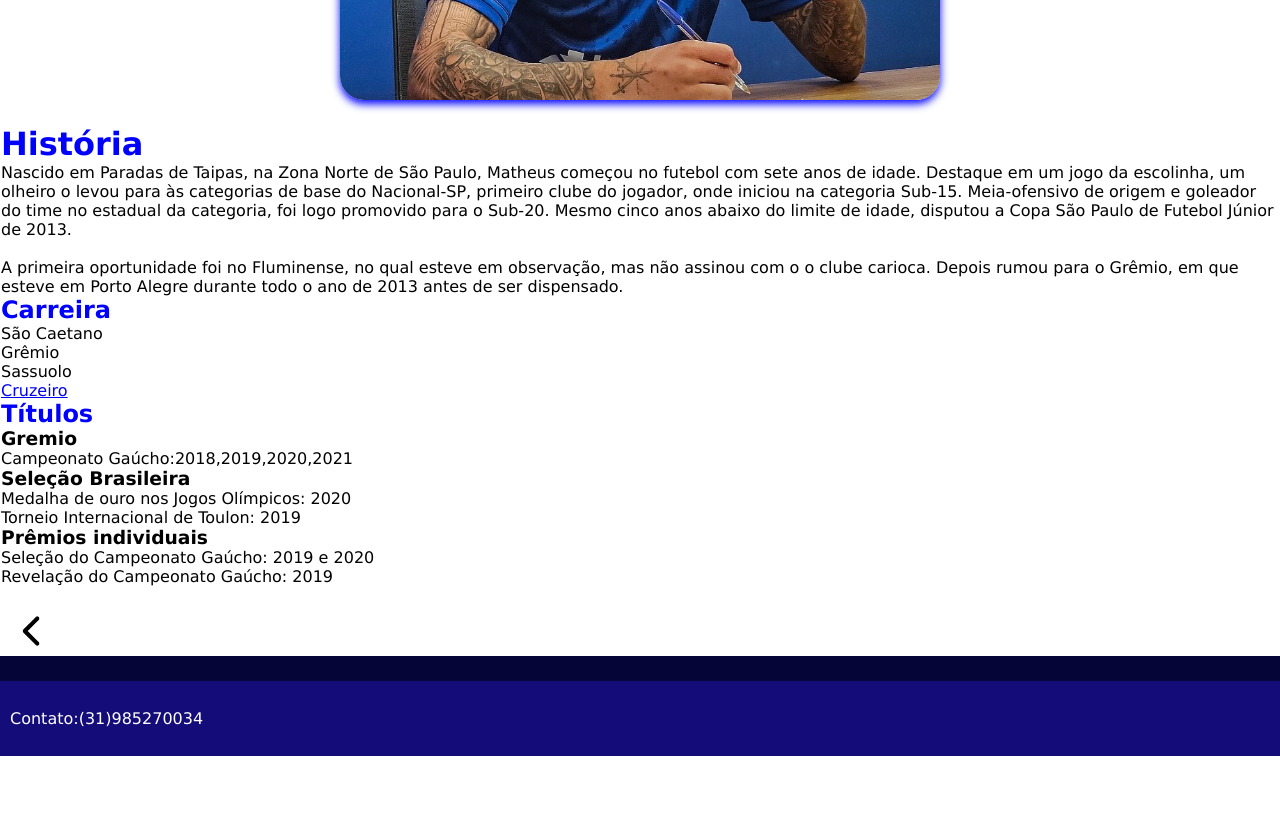
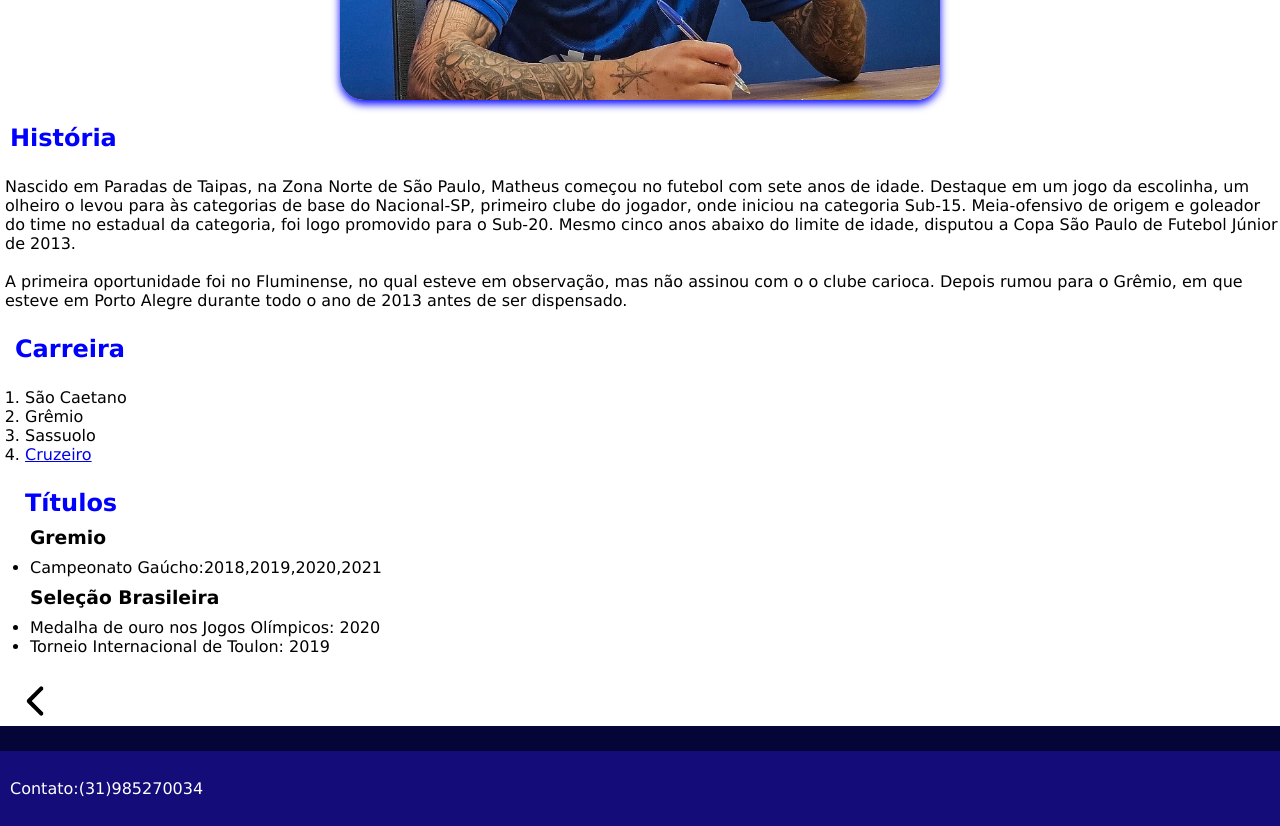
Before and after one commit to YanTeles/CruzeiroEsporteClube, a plain HTML site: page jogadores/Mateuzinho/Matheusinho.html in a window 1280 px wide. Shown: the part 480-1306 px from the top of the page. Before the commit the page ends 1236 px from the top, so only its background shows below. Drawn offline with Linux system fonts and the light colour scheme.

Commit message:
formatação MH

```diff
--- a/jogadores/Cássio/Cássio.css
+++ b/jogadores/Cássio/Cássio.css
@@ -54,6 +54,8 @@ header {
     margin-bottom: 40px;
 }
 
+
+
 * {
     font-family: Verdana, Geneva, Tahoma, sans-serif;
 }
--- a/jogadores/Mateuzinho/MH.css
+++ b/jogadores/Mateuzinho/MH.css
@@ -90,3 +90,36 @@ header{
 .rp p{
     margin-left: 10px;
 }
+.text{
+    margin-top: 25px;
+    margin-left: 5px;
+
+}
+.times{
+    margin-top: 25px;
+    margin-left: 20px;
+}
+.carreira{
+    margin-top: 25px;
+    margin-left: 10px;
+}
+
+.historia{
+    margin-left: 10px;
+}
+.textTitulos{
+    margin-top: 10px;
+    margin-left: 25px;
+}
+.titulos{
+    margin-top: 25px;
+    margin-left: 20px;
+}
+.gremio{
+    margin-bottom: 10px;
+}
+
+.brasil{
+    margin-top: 10px;
+    margin-bottom: 10px;
+}
--- a/jogadores/Mateuzinho/Matheusinho.html
+++ b/jogadores/Mateuzinho/Matheusinho.html
@@ -5,7 +5,8 @@
     <meta charset="UTF-8">
     <meta name="viewport" content="width=device-width, initial-scale=1.0">
     <link rel="stylesheet" href="MH.css">
-    <title>Document</title>
+    <title>Matheus Henrique</title>
+    <link rel="Icon" href="../../Images/cruzeiro-seeklogo.png">
 </head>
 
 <body>
@@ -19,8 +20,10 @@
         <img src="../../Images/Matheus Henrique.jpeg" alt="Matheus Henrique">
     </div>
 
+    <div class="historia">
+        <h2 style="color: blue;">História</h1>
+    </div>
     <div class="text">
-        <h1 style="color: blue;">História</h1>
         <p> Nascido em Paradas de Taipas, na Zona Norte de São Paulo, Matheus começou no futebol com sete anos de idade.
             Destaque em um jogo da escolinha, um olheiro o levou para às categorias de base do Nacional-SP, primeiro
             clube
@@ -34,29 +37,38 @@
             dispensado.
         </p>
 
+        <div class="carreira">
             <h2 style="color: blue;">Carreira</h2>
+        </div>
+        <Div class="times">
+            <ol>
                 <ol>
                     <li>São Caetano</li>
                     <li>Grêmio</li>
                     <li>Sassuolo</li>
                     <li><a href="https://www.cruzeiro.com.br">Cruzeiro</a></li>
                 </ol>
+        </Div>
 
+        <div class="titulos">
             <h2 style="color: blue;">Títulos</h2>
+        </div>
+        <div class="textTitulos">
+            <div class="gremio">
                 <h3>Gremio</h3>
+            </div>
             <ul>
                 <li>Campeonato Gaúcho:2018,2019,2020,2021</li>
             </ul>
+            <div class="brasil">
                 <h3>Seleção Brasileira</h3>
+            </div>
             <ul>
                 <li>Medalha de ouro nos Jogos Olímpicos: 2020</li>
                 <li>Torneio Internacional de Toulon: 2019</li>
             </ul>
-        <h3>Prêmios individuais</h3>
-        <ul>
-            <li>Seleção do Campeonato Gaúcho: 2019 e 2020</li>
-            <li>Revelação do Campeonato Gaúcho: 2019</li>
-        </ul>
+
+        </div>
         <div class="voltar">
             <a href="../../Index.html"><img src="../../Images/voltar.png" alt="Voltar"></a>
         </div>
```
Also changed, not shown: Idols/Alex/Alex.html (+1 -1 lines), Idols/Fábio/Fábio.html (+1 -0 lines), jogadores/Cássio/Cassio.html (+1 -0 lines), jogadores/Gabigol/Gabigol.html (+1 -0 lines), jogadores/MP/MP.html (+1 -0 lines), jogadores/Romero/Romero.html (+1 -0 lines), jogadores/Willian/willian.html (+1 -0 lines), jogadores/dudu/Dudu.html (+1 -0 lines). Lines whose indentation alone changed are shown as unchanged.
